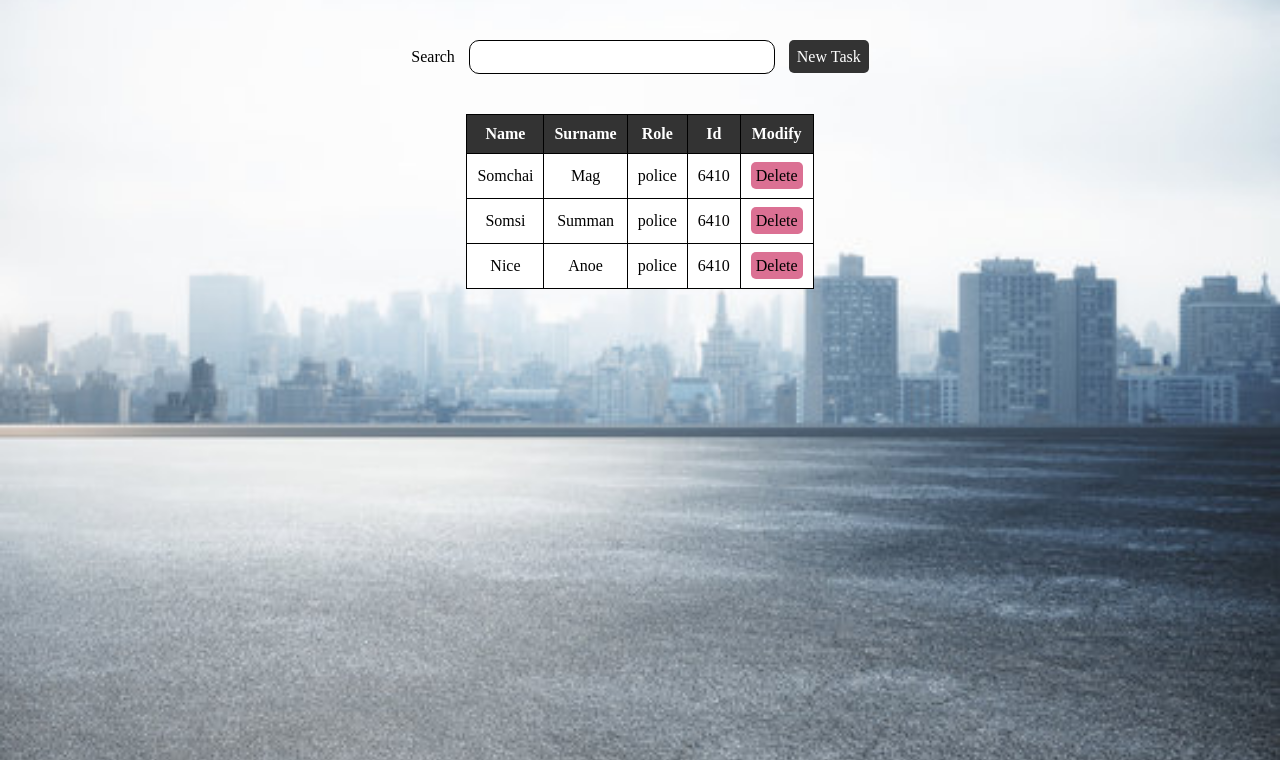
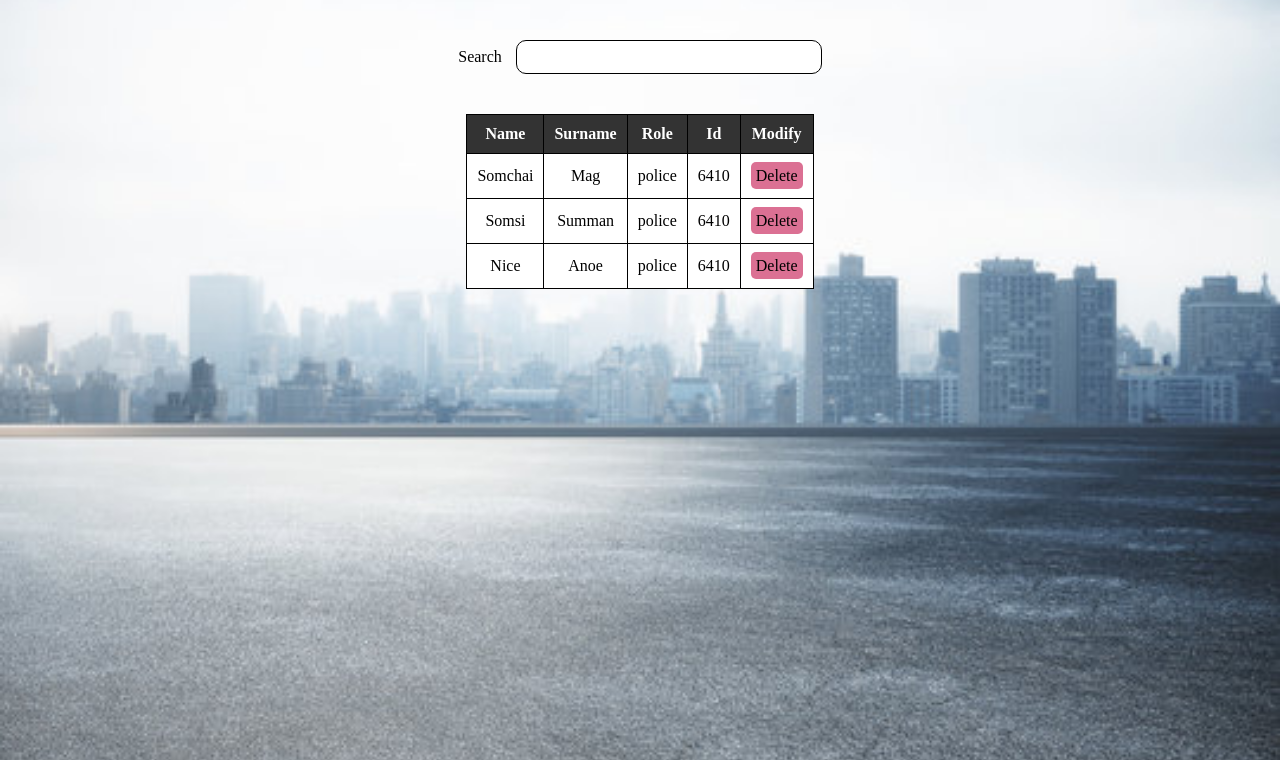
Before and after one commit to 6410685108/CN332-DAOO, a Django app: page /userconfig/ in a window 1280 px wide. Shown: the part 40-800 px from the top of the page. Run offline with Django 5.2, Linux system fonts and the light colour scheme.

Commit message:
admin.html fix css

```diff
--- a/mywebapp/users/templates/users/admin.html
+++ b/mywebapp/users/templates/users/admin.html
@@ -11,7 +11,6 @@
                 <label for="search" style="margin-right: 10px;">Search</label>
                 <input type="text" class="searchbar" id="searchInput">
                 <script src="../../static/users/search.js"></script>
-                <a href="{% url 'newtask' %}" class="add">New Task</a>
             </div>
 
             <div class="maincontent">
```
